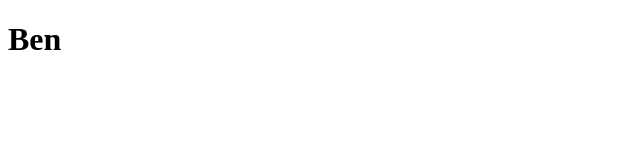
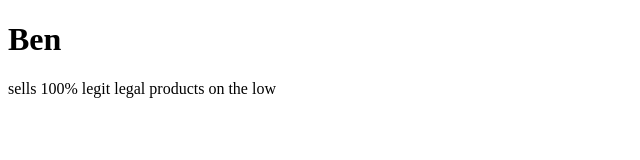
Before and after one commit to mirvex/practice-assignment, a plain HTML site: page index.html in a window 1280 px wide. Shown: the whole page, without its empty margins (0-640 px from the left). Drawn offline with Linux system fonts and the light colour scheme.

Commit message:
added nice comment

```diff
--- a/index.html
+++ b/index.html
@@ -7,6 +7,6 @@
     <title>Edgar Chavez</title>
 </head>
 <body>
-<h1>Ben</h1>
+<h1>Ben</h1> <p>sells 100% legit legal products on the low</p>
 </body>
 </html>
```
